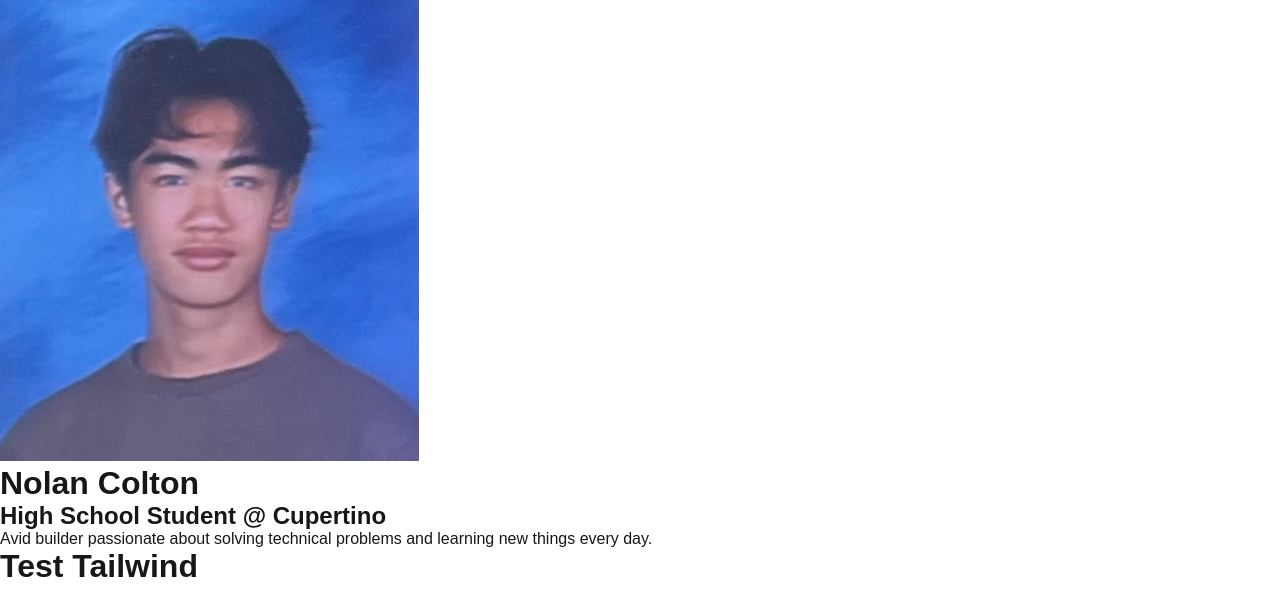
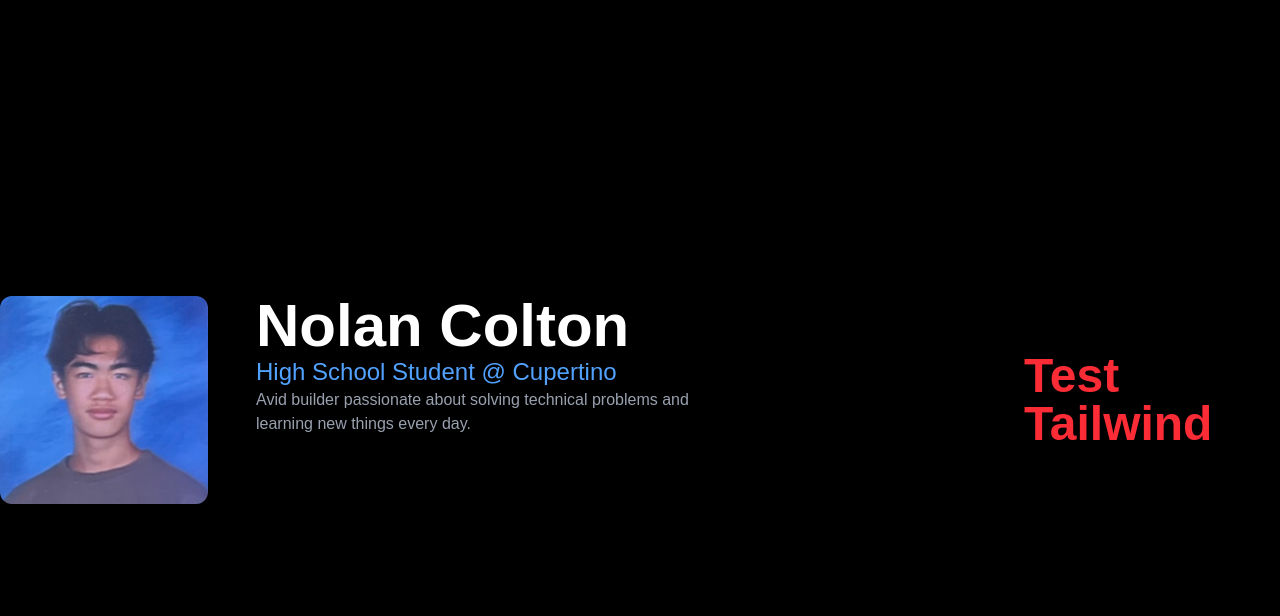
Before and after one commit to ntpinjune/final-portfolio-, a Next.js app: page / in a window 1280 px wide. Shown: the top 616 px of the page. Built offline with nearby package versions, Linux system fonts and the light colour scheme.

Commit message:
djsaof jifodafjjioadsf

```diff
--- a/app/globals.css
+++ b/app/globals.css
@@ -1,3 +1,4 @@
+@import "tailwindcss";
 :root {
   --background: #ffffff;
   --foreground: #171717;
--- a/postcss.config.js
+++ b/postcss.config.js
@@ -0,0 +1,6 @@
+module.exports = {
+    plugins: {
+      tailwindcss: {},
+      autoprefixer: {},
+    },
+  };
--- a/tailwind.config.js
+++ b/tailwind.config.js
@@ -0,0 +1,8 @@
+/** @type {import('tailwindcss').Config} */
+module.exports = {
+    content: ["./app/**/*.{js,ts,jsx,tsx}"],
+    theme: {
+      extend: {},
+    },
+    plugins: [],
+  };
```
